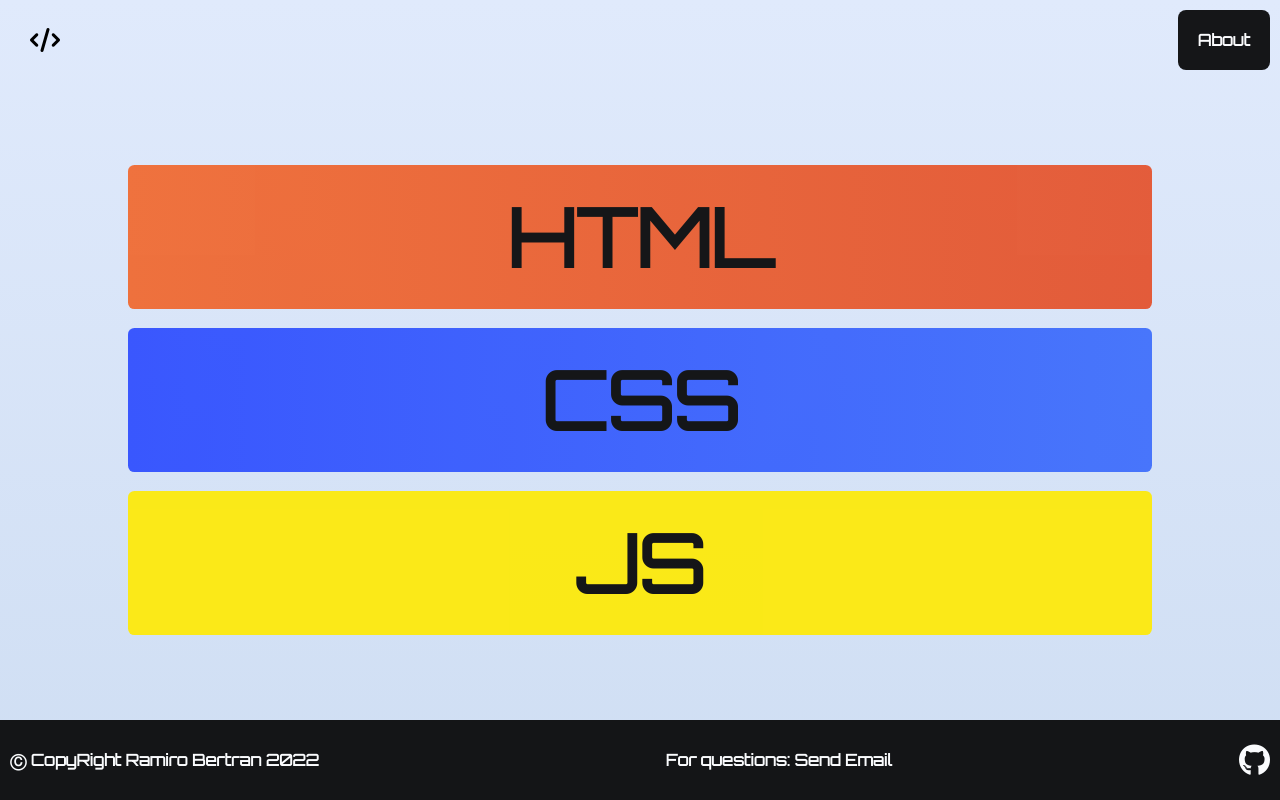
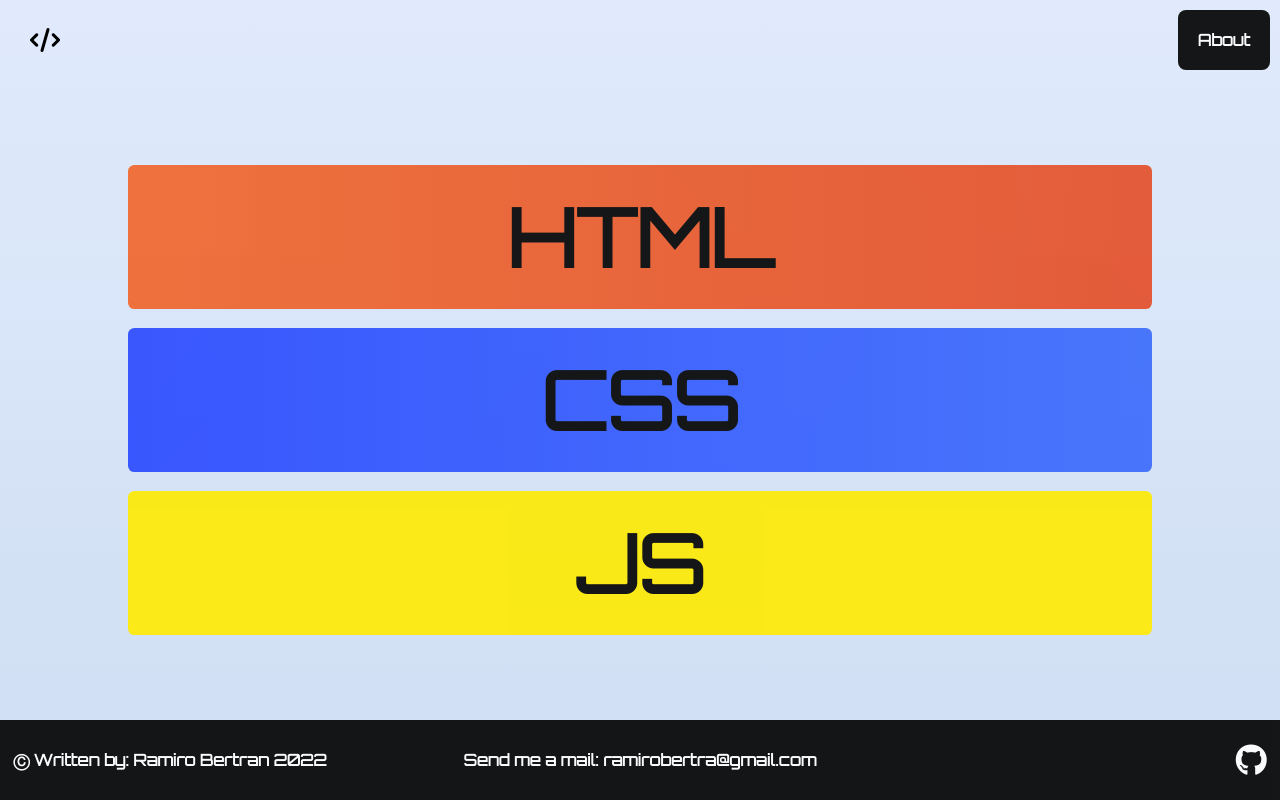
Before and after one commit to RamiroBertran/UigiProject, a plain HTML site: page chief/index.html in a window 1280 px wide. Drawn offline with Linux system fonts and the light colour scheme.

Commit message:
Changed html and css

```diff
--- a/chief/index.html
+++ b/chief/index.html
@@ -12,21 +12,25 @@
           <i class="fa-solid fa-code fa-xl"></i>
         </div>
         <div class="about">
-          <span>About</span>
+          <span><a href="about.html" target="_blank">About</a></span>
         </div>
         <div class="main">
-             <div class="theme background"><span>HTML</span></div>
-             <div class="theme background-css"><span>CSS</span></div>
-             <div class="theme background-js"><span>JS</span></div>
+             <div class="theme background"><span><a href="file:///home/kvothe/Projects/TheUigiProeject/chief/html/index.html" target="_blank">HTML</a></span></div>
+             <div class="theme background-css"><span><a href="file:///home/kvothe/Projects/TheUigiProeject/chief/css/index.html" target="_blank">CSS</a></span></div>
+             <div class="theme background-js"><span><a href="file:///home/kvothe/Projects/TheUigiProeject/chief/javaScript/index.html" target="_blank">JS</a></span></div>
         </div>
         <footer>
-          &#9400;	CopyRight Ramiro Bertran 2022
-          <p>For questions: <a href="ramirobertra@gmail.com">Send Email</a>
-
-          </p>
+          <div class="copyright">
+          &#9400;	Written by: Ramiro Bertran 2022
+          </div>
+          <div class="mail">
+          <a href="mailto:ramirobertra@gmail.com">Send me a mail: ramirobertra@gmail.com</a>
+          </div>
+          <div class="github">
           <a href="https://github.com/RamiroBertran" target="_blank">
           <i class="fa-brands fa-github fa-2xl"></i>
           </a>
+          </div>
         </footer>
   </body>
 </html>
--- a/chief/styles.css
+++ b/chief/styles.css
@@ -22,7 +22,7 @@ background: -webkit-linear-gradient(to top, #CFDEF3, #E0EAFC);  /* Chrome 10-25,
 background: linear-gradient(to top, #CFDEF3, #E0EAFC); /* W3C, IE 10+/ Edge, Firefox 16+, Chrome 26+, Opera 12+, Safari 7+ */
 }
 
-.about {
+.about a {
     opacity:0.9;
     position:absolute;
     right:10px;
@@ -33,6 +33,7 @@ background: linear-gradient(to top, #CFDEF3, #E0EAFC); /* W3C, IE 10+/ Edge, Fir
     color:white;
     border-radius:0.5rem;
 }
+
 
 .logo {
     border-radius:0.5rem;
@@ -67,7 +68,7 @@ background: linear-gradient(to top, #CFDEF3, #E0EAFC); /* W3C, IE 10+/ Edge, Fir
 
 }
 
-.main .theme span {
+.main .theme span a {
     font-size:5rem;
     color:black;
 }
@@ -102,11 +103,25 @@ bottom:0;
 left:0;
 right:0;
 display:flex;
-justify-content:space-between;
+justify-content:space-evenly;
 align-items:center;
 padding:10px;
 }
+footer div {
+height:100%;
+flex-basis:33%;
+display:flex;
+align-items:center;
+}
 
+footer .mail {
+    display:flex;
+    justify-content:center;
+}
+footer .github {
+    display:flex;
+    justify-content:end;
+}
 footer a {
 color:white;
 }
```
